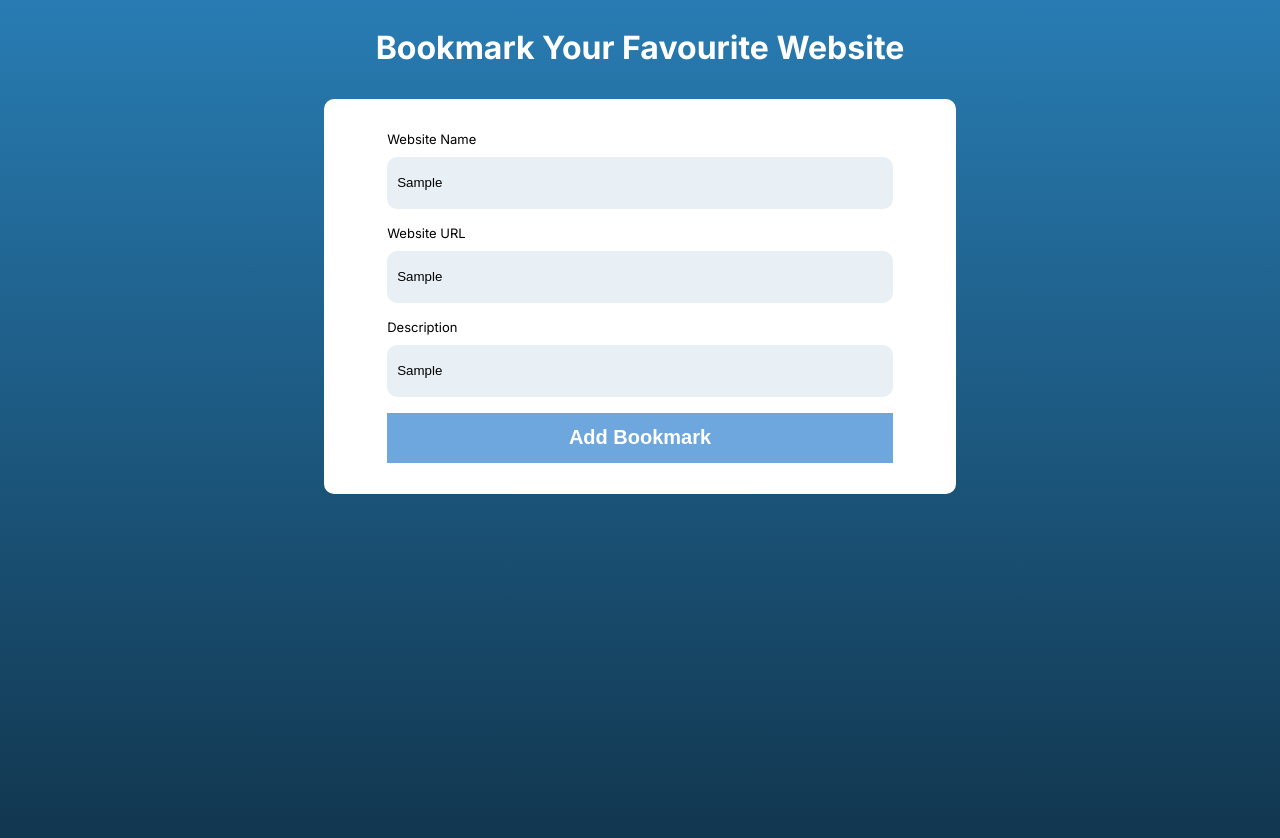
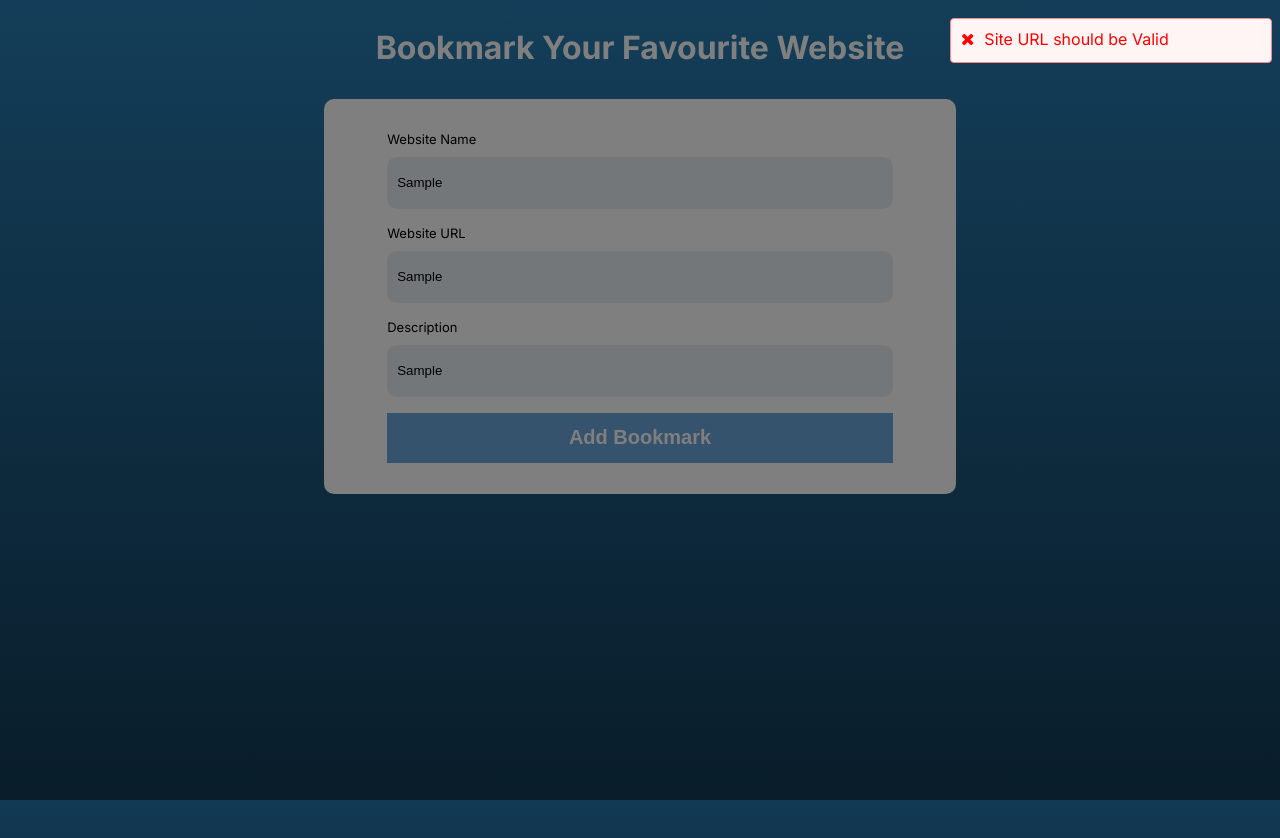
Before and after one commit to frontendwithkshitij/Bookmarker-app, a plain HTML site: page index.html in a window 1280 px wide. Both pictures are taken after typing "Sample", "Sample", "Sample" into the empty fields and a click on the button "Add Bookmark". Drawn offline with Linux system fonts and the light colour scheme.

Commit message:
fix toaster element

```diff
--- a/css/style.css
+++ b/css/style.css
@@ -224,7 +224,7 @@ input::placeholder {
     right: 0;
     bottom: 0;
     background-color: rgba(0, 0, 0, 0.5);
-    z-index: 3;
+    z-index: 0;
     cursor: pointer;
 
 }
--- a/index.html
+++ b/index.html
@@ -5,6 +5,8 @@
     <link rel="preconnect" href="https://fonts.googleapis.com">
 <link rel="preconnect" href="https://fonts.gstatic.com" crossorigin>
 <link href="https://fonts.googleapis.com/css2?family=Inter:wght@100..900&display=swap" rel="stylesheet">
+<link href="https://maxcdn.bootstrapcdn.com/font-awesome/4.7.0/css/font-awesome.min.css" rel="stylesheet" integrity="sha384-wvfXpqpZZVQGK6TAh5PVlGOfQNHSoD2xbE+QkPxCAFlNEevoEH3Sl0sibVcOQVnN"
+    crossorigin="anonymous">
     <meta charset="UTF-8">
     <meta name="viewport" content="width=device-width, initial-scale=1.0">
     <title>Bookmarker Application</title>
--- a/js/script.js
+++ b/js/script.js
@@ -127,6 +127,7 @@ return true
 }
 
 let toastElement = null;
+let toastTimeout = null;
 
 function Toaster(message, className) {
     if (!toastElement) {
@@ -134,23 +135,35 @@ function Toaster(message, className) {
         document.body.appendChild(toastElement);
     }
     toastElement.className = className;
+    toastElement.style.display = "block";
     toastElement.innerHTML = '';
 
     const div = document.createElement('div');
+    let overlay = document.getElementById('overlay')
 
-    div.innerHTML = message;
+
+    div.innerHTML = `<i class="fa fa-remove" onclick="removeToaster(overlay)" style="margin-right:10px;font-size:17px"></i>${message}`;
     toastElement.appendChild(div);
     if(className == 'error'){
-      const overlay = document.getElementById('overlay')
-    overlay.style.display = "block"
+      overlay.style.display = "block"
     }
 
     // Remove the toast after 3 seconds
 
-    setTimeout(() => {
+    if (toastTimeout) {
+        clearTimeout(toastTimeout);
+    }
+
+    // Remove the toast after 3 seconds
+    toastTimeout = setTimeout(() => {
         toastElement.innerHTML = '';
         toastElement.className = '';
-        overlay.style.display = "none"
-    }, 2000)
+        toastElement.style.display = "none";
+        overlay.style.display = "none";
+    }, 3000);
+}
 
+function removeToaster(overlay){
+   toastElement.style.display = "none";
+    overlay.style.display = "none";
 }
```
